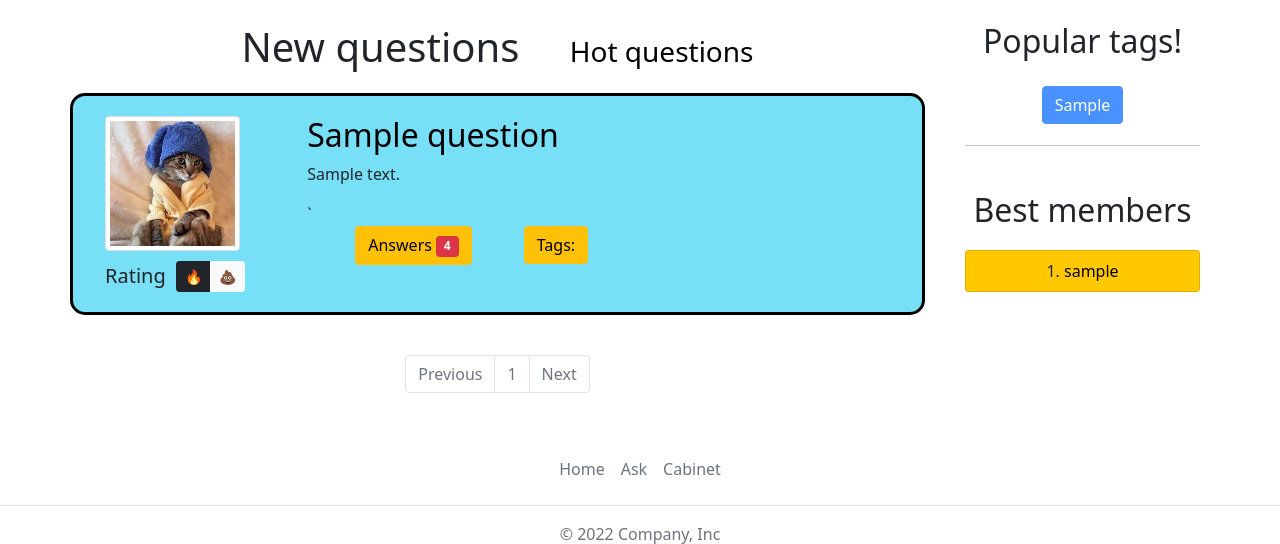
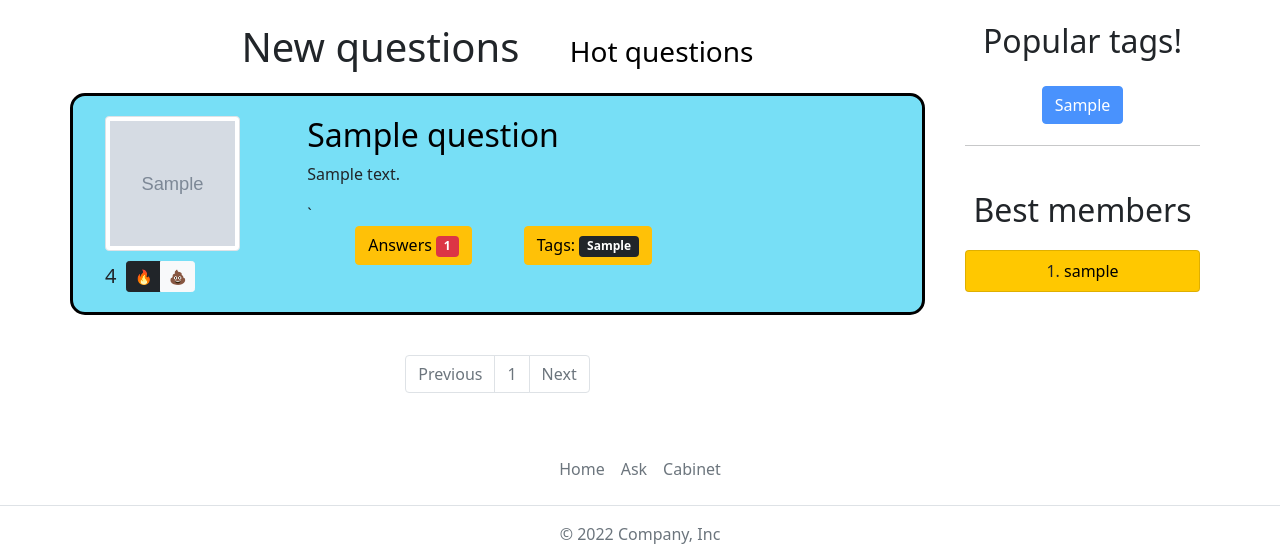
Before and after one commit to Julia1505/WEB, a Django app: page / in a window 1280 px wide. Shown: the part 77-621 px from the top of the page. Run offline with Django 4.2, Linux system fonts and the light colour scheme; tables that the repository leaves empty hold one stand-in row (values such as "Sample post"); grey boxes marked "Sample" are stand-in pictures; some libraries are stand-ins or nearby versions.

Commit message:
2дз и частично 3

```diff
--- a/app/models.py
+++ b/app/models.py
@@ -84,7 +84,7 @@ class Answer(models.Model):
     date_create = models.DateField(auto_now_add=True)
     is_correct = models.BooleanField(default=False)
     rating = models.IntegerField()
-    question = models.ForeignKey(Question, on_delete=models.CASCADE, null=True)
+    question = models.ForeignKey(Question, on_delete=models.CASCADE, null=True, related_name='answers')
 
     answers = models.Manager()
 
--- a/app/urls.py
+++ b/app/urls.py
@@ -8,6 +8,6 @@ urlpatterns = [
     path('ask/', views.ask, name="ask"),
     path('login/', views.login, name="login"),
     path('settings/', views.settings, name="settings"),
-    path('tag/<slug:tag>/', views.tag, name="tag"),
+    path('tag/<str:slug>/', views.tag, name="tag"),
     path('signup/', views.signup, name="signup")
 ]
--- a/app/views.py
+++ b/app/views.py
@@ -4,9 +4,7 @@ from django.core.paginator import Paginator, EmptyPage, PageNotAnInteger
 
 from app.models import *
 
-# <span class="badge bg-dark">hot</span>
-#                             <span class="badge bg-danger">crazy</span>
-#                             <span class="badge bg-primary">auf</span>
+
 
 
 tags = Tag.tags.all()
@@ -26,11 +24,11 @@ def hot(request):
     paginator = Paginator(hot_questions, 2)
     page_num = request.GET.get('page')
     questions = paginator.get_page(page_num)
-    return render(request, "hot.html", {  "tags":tags, "questions":questions, })
+    return render(request, "hot.html", {"tags":tags, "questions":questions, })
 
 def question(request, id):
-    # question = Question.new_questions.get(pk=id)
-    question = get_object_or_404(Question, pk = id)
+    question = Question.new_questions.get(pk=id)
+    # question = get_object_or_404(Question, pk = id)
     answers = Answer.answers.filter(question = question)
 
     paginator = Paginator(answers, 2)
@@ -48,17 +46,19 @@ def login(request):
 def signup(request):
     return render(request, "signup.html", { })
 
-def tag(request, tag):
-    # tag_question = Question.new_questions.filter(tag=tag)
-    tag_question = get_object_or_404(Question.new_questions.filter(tag = tag))
-    if len(tag_question) == 0:
-        raise pageNotFound
+def tag(request, slug):
+    tag_question = Tag.tags.get(tag=slug).questions.all()
+    # tag_question = get_object_or_404(Tag.tags.filter(tag=slug)).questions.all()
 
-    paginator = Paginator(tag_question, 2)
-    page_num = request.GET.get('page')
-    questions = paginator.get_page(page_num)
-
-    return render(request, "tag.html", {"questions":question})
+    # tag_question = get_object_or_404(Question.new_questions.filter(tag = tag))
+    # if len(tag_question) == 0:
+    #     raise pageNotFound
+    #
+    # paginator = Paginator(tag_question, 2)
+    # page_num = request.GET.get('page')
+    # questions = paginator.get_page(page_num)
+    return render(request, "index.html", {'slug':slug, 'questions':tag_question})
+    # return render(request, "tag.html", {"questions":questions})
 
 def settings(request):
     return render(request, "settings.html", { })
--- a/templates/inc/answer.html
+++ b/templates/inc/answer.html
@@ -2,7 +2,7 @@
 
 <div class="row answer ">
     <div class="col-3 ">
-        <img class="avatar rounded img-thumbnail" src="{% static "img/kot.jpeg"%}">
+        <img class="avatar rounded img-thumbnail" src="{{ answer.author.avatar.url}}">
         <div class="btn-group btn-group-sm fs-5">
 {#            Rating#}
             {{ answer.rating }}
--- a/templates/inc/pagination.html
+++ b/templates/inc/pagination.html
@@ -18,7 +18,7 @@
     {% for page_num in page_obj.paginator.page_range %}
         {% if page_obj.number == page_num %}
             <li class="page-item disabled"><a class="page-link" href="?page={{ page_num }}">{{ page_num }}</a></li>
-        {% else %}
+        {% elif page_num >= page_obj.number|add:-2 and page_num <= page_obj.number|add:2 %}
             <li class="page-item"><a class="page-link" href="?page={{ page_num }}">{{ page_num }}</a></li>
         {% endif %}
     {% endfor %}
--- a/templates/inc/question_one.html
+++ b/templates/inc/question_one.html
@@ -1,9 +1,9 @@
 {% load static %}
 <div class="row question ">
                     <div class="col-3 ">
-                        <img class="avatar rounded img-thumbnail" src="{% static "img/kot.jpeg" %}" alt="">
+                        <img class="avatar rounded img-thumbnail" src="{{ question.author.avatar.url }}" alt="">
                         <div class="btn-group btn-group-sm fs-5">
-                            Rating
+                            {{ question.rating }}
                             <button type="button" class="btn btn-dark fire">&#128293</button>
                             <button type="button" class="btn btn-light ">&#128169</button>
                         </div>
@@ -19,12 +19,12 @@
                         {% endif %}
                         <br>
                         <button type="button" class="btn btn-warning mx-5">
-                            Answers <span class="badge bg-danger">4</span>
+                            Answers <span class="badge bg-danger">{{ question.answers.count }}</span>
                         </button>
                         <button type="button" class="btn btn-warning ">
                             Tags:
-                            {% for tag in question.tag.entry_set.all %}
-                                <span class="badge bg-primary">tag.tag</span>
+                            {% for tag in question.tag.all %}
+                                    <span class="badge {% cycle "bg-dark" "bg-primary" "bg-danger" %}" >{{tag.tag}}</span>
                             {% endfor %}
 
                         </button>
```
